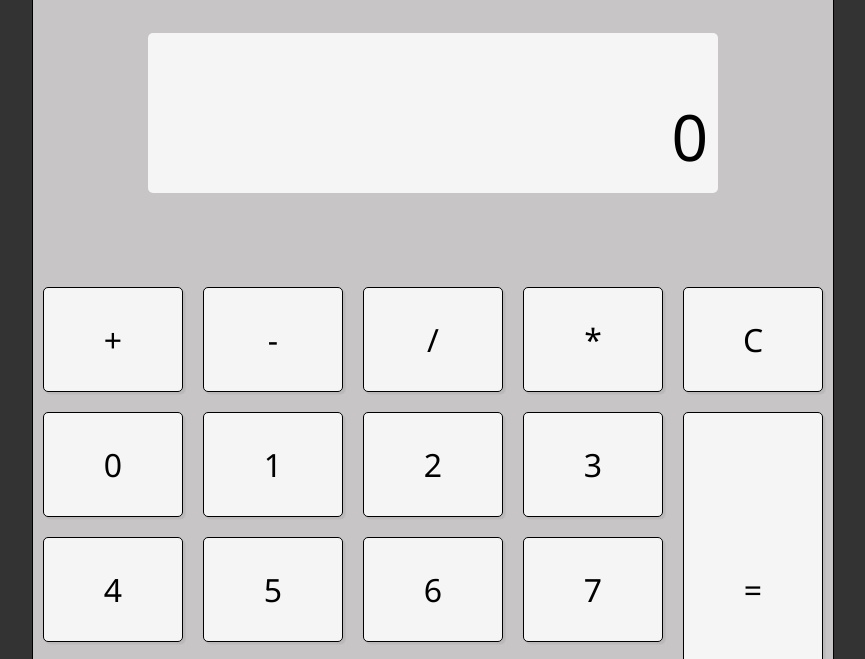
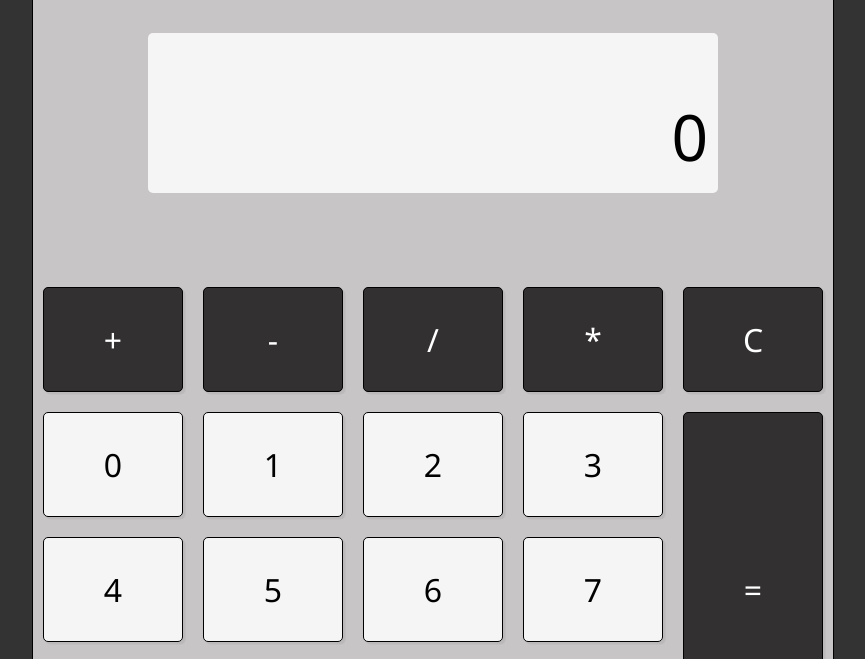
Before and after one commit to Julito01/calculator, a plain HTML site: page index.html in a window 1280 px wide. Shown: the top 659 px of the page, without its empty margins (207-1072 px from the left). Drawn offline with Linux system fonts and the light colour scheme.

Commit message:
Changed background colors for the equal, backspace, all clear and operators buttons

```diff
--- a/style.css
+++ b/style.css
@@ -75,7 +75,7 @@ body {
   grid-gap: none;
 }
 
-.number-container div {
+.number-container .element-container {
   margin: 10px;
   background: rgba(255, 255, 255, 0.829);
   box-shadow: 2.5px 2.5px rgba(0, 0, 0, 0.061);
@@ -85,6 +85,22 @@ body {
   border: 1px solid black;
   border-radius: 5px;
   cursor: pointer;
+}
+
+.operator-button,
+.delete-container,
+.equal-container,
+.reset-container {
+  margin: 10px;
+  background: rgba(49, 47, 47, 0.993);
+  box-shadow: 2.5px 2.5px rgba(0, 0, 0, 0.061);
+  display: flex;
+  justify-content: center;
+  align-items: center;
+  border: 1px solid black;
+  border-radius: 5px;
+  cursor: pointer;
+  color: white;
 }
 
 .element-container:active,
```
